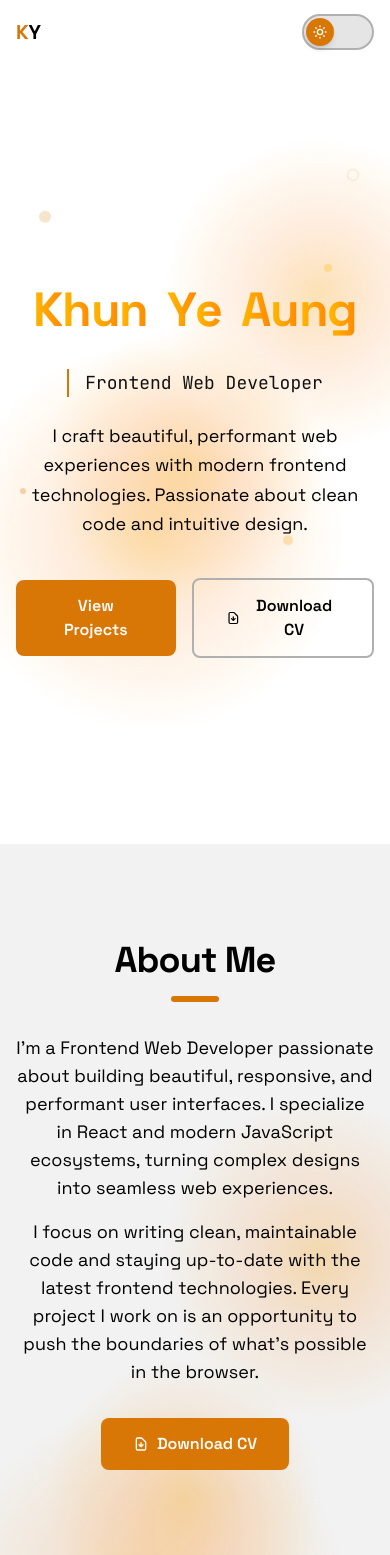
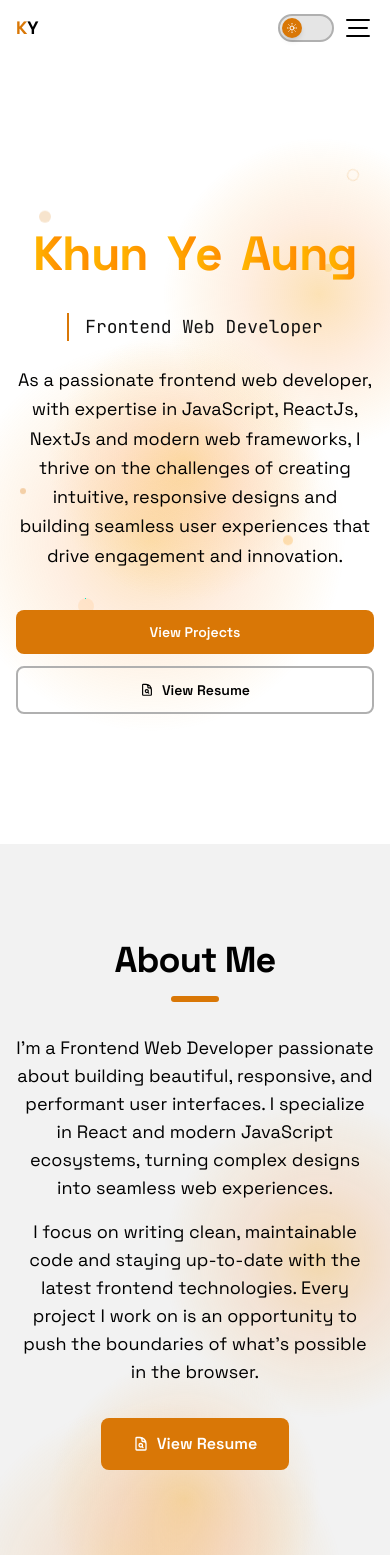
Before and after one commit to khun1997/portfolio, a Next.js app: page / in a window 390 px wide. Shown: the top 1555 px of the page. Built offline with nearby package versions, Linux system fonts and the light colour scheme.

Commit message:
feat:add resume and menu for responsive

```diff
--- a/src/components/About.tsx
+++ b/src/components/About.tsx
@@ -13,8 +13,10 @@ import {
   SiFramer,
   SiGit,
   SiFigma,
+  SiAstro,
+  SiStyledcomponents,
+  SiMui,
 } from "react-icons/si";
-import { LuSmartphone } from "react-icons/lu";
 
 interface TechItem {
   name: string;
@@ -39,6 +41,11 @@ const techStack: TechItem[] = [
     category: "Language",
     icon: <SiJavascript size={50} style={{ color: "#F7DF1E" }} />,
   },
+  {
+    name: "Astro",
+    category: "Framework",
+    icon: <SiAstro size={50} style={{ color: "#BC52EE" }} />,
+  },
   // {
   //   name: "HTML5",
   //   category: "Language",
@@ -55,6 +62,16 @@ const techStack: TechItem[] = [
     icon: <SiTailwindcss size={50} style={{ color: "#06B6D4" }} />,
   },
   {
+    name: "Styled Components",
+    category: "Styling",
+    icon: <SiStyledcomponents size={50} style={{ color: "#DB7093" }} />,
+  },
+  {
+    name: "MUI",
+    category: "Framework",
+    icon: <SiMui size={50} style={{ color: "#007FFF" }} />,
+  },
+  {
     name: "Framer Motion",
     category: "Animation",
     icon: <SiFramer size={50} style={{ color: "#0055FF" }} />,
@@ -68,11 +85,6 @@ const techStack: TechItem[] = [
     name: "Figma",
     category: "Design",
     icon: <SiFigma size={50} style={{ color: "#F24E1E" }} />,
-  },
-  {
-    name: "Responsive Design",
-    category: "Design",
-    icon: <LuSmartphone size={50} />,
   },
 ];
 
@@ -145,14 +157,15 @@ export default function About() {
             </p>
           </div>
 
-          {/* Download CV */}
+          {/* View Resume */}
           <a
-            href="/cv.pdf"
-            download
+            href="/resume.pdf"
+            target="_blank"
+            rel="noopener noreferrer"
             className="group relative inline-flex items-center gap-2 mt-8 px-8 py-3.5 bg-primary text-primary-foreground rounded-lg font-semibold overflow-hidden transition-all duration-300 cursor-pointer hover:shadow-lg hover:shadow-primary/30"
           >
             <svg
-              className="w-4 h-4 relative z-10 transition-transform duration-300 group-hover:-translate-y-0.5"
+              className="w-4 h-4 relative z-10"
               fill="none"
               viewBox="0 0 24 24"
               stroke="currentColor"
@@ -161,10 +174,10 @@ export default function About() {
               <path
                 strokeLinecap="round"
                 strokeLinejoin="round"
-                d="M12 10v6m0 0l-3-3m3 3l3-3m2 8H7a2 2 0 01-2-2V5a2 2 0 012-2h5.586a1 1 0 01.707.293l5.414 5.414a1 1 0 01.293.707V19a2 2 0 01-2 2z"
+                d="M19.5 14.25v-2.625a3.375 3.375 0 00-3.375-3.375h-1.5A1.125 1.125 0 0113.5 7.125v-1.5a3.375 3.375 0 00-3.375-3.375H8.25m5.231 13.481L15 17.25m-4.5-15H5.625c-.621 0-1.125.504-1.125 1.125v16.5c0 .621.504 1.125 1.125 1.125h12.75c.621 0 1.125-.504 1.125-1.125V11.25a9 9 0 00-9-9zm3.75 11.625a2.625 2.625 0 11-5.25 0 2.625 2.625 0 015.25 0z"
               />
             </svg>
-            <span className="relative z-10">Download CV</span>
+            <span className="relative z-10">View Resume</span>
             <span className="absolute inset-0 bg-black/10 translate-y-full group-hover:translate-y-0 transition-transform duration-300" />
           </a>
         </div>
--- a/src/components/Hero.tsx
+++ b/src/components/Hero.tsx
@@ -92,34 +92,36 @@ export default function Hero() {
         </div>
 
         <p
-          className={`text-foreground text-lg leading-relaxed max-w-lg mx-auto mb-10 transition-all duration-700 delay-300 ${
+          className={`text-foreground text-lg leading-relaxed max-w-4xl mx-auto mb-10 transition-all duration-700 delay-300 ${
             mounted ? "opacity-100 translate-y-0" : "opacity-0 translate-y-8"
           }`}
         >
-          I craft beautiful, performant web experiences with modern frontend
-          technologies. Passionate about clean code and intuitive design.
+          As a passionate frontend web developer, with expertise in JavaScript,
+          ReactJs, NextJs and modern web frameworks, I thrive on the challenges
+          of creating intuitive, responsive designs and building seamless user
+          experiences that drive engagement and innovation.
         </p>
 
         <div
-          className={`flex items-center justify-center gap-4 transition-all duration-700 delay-400 ${
+          className={`flex flex-col sm:flex-row items-center justify-center gap-3 sm:gap-4 transition-all duration-700 delay-400 ${
             mounted ? "opacity-100 translate-y-0" : "opacity-0 translate-y-8"
           }`}
         >
           <a
             href="#projects"
-            className="group relative px-8 py-3.5 bg-primary text-primary-foreground rounded-lg font-semibold overflow-hidden transition-all duration-300 cursor-pointer hover:shadow-lg hover:shadow-primary/30"
+            className="group relative w-full sm:w-auto px-6 sm:px-8 py-3 sm:py-3.5 bg-primary text-primary-foreground rounded-lg font-semibold overflow-hidden transition-all duration-300 cursor-pointer hover:shadow-lg hover:shadow-primary/30 text-sm sm:text-base"
           >
             <span className="relative z-10">View Projects</span>
             <span className="absolute inset-0 bg-black/10 translate-y-full group-hover:translate-y-0 transition-transform duration-300" />
           </a>
           <a
-            href="/cv.pdf"
-            download
-            className="relative inline-flex items-center gap-2 px-8 py-3.5 border-2 border-border text-foreground rounded-lg font-semibold hover:border-primary hover:text-primary transition-all duration-300 cursor-pointer group overflow-hidden"
+            href="/resume.pdf"
+            target="_blank"
+            rel="noopener noreferrer"
+            className="group relative inline-flex items-center justify-center gap-2 w-full sm:w-auto px-6 sm:px-8 py-3 sm:py-3.5 border-2 border-border text-foreground rounded-lg font-semibold overflow-hidden transition-all duration-300 cursor-pointer hover:border-primary hover:text-primary text-sm sm:text-base"
           >
-            <span className="absolute inset-0 bg-primary/0 group-hover:bg-primary/5 transition-colors duration-300 rounded-lg" />
             <svg
-              className="w-4 h-4 transition-transform duration-300 group-hover:-translate-y-0.5"
+              className="w-3.5 h-3.5 sm:w-4 sm:h-4 relative z-10"
               fill="none"
               viewBox="0 0 24 24"
               stroke="currentColor"
@@ -128,10 +130,11 @@ export default function Hero() {
               <path
                 strokeLinecap="round"
                 strokeLinejoin="round"
-                d="M12 10v6m0 0l-3-3m3 3l3-3m2 8H7a2 2 0 01-2-2V5a2 2 0 012-2h5.586a1 1 0 01.707.293l5.414 5.414a1 1 0 01.293.707V19a2 2 0 01-2 2z"
+                d="M19.5 14.25v-2.625a3.375 3.375 0 00-3.375-3.375h-1.5A1.125 1.125 0 0113.5 7.125v-1.5a3.375 3.375 0 00-3.375-3.375H8.25m5.231 13.481L15 17.25m-4.5-15H5.625c-.621 0-1.125.504-1.125 1.125v16.5c0 .621.504 1.125 1.125 1.125h12.75c.621 0 1.125-.504 1.125-1.125V11.25a9 9 0 00-9-9zm3.75 11.625a2.625 2.625 0 11-5.25 0 2.625 2.625 0 015.25 0z"
               />
             </svg>
-            <span className="relative z-10">Download CV</span>
+            <span className="relative z-10">View Resume</span>
+            <span className="absolute inset-0 bg-primary/5 opacity-0 group-hover:opacity-100 transition-opacity duration-300" />
           </a>
         </div>
       </div>
--- a/src/components/Navbar.tsx
+++ b/src/components/Navbar.tsx
@@ -16,6 +16,7 @@ export default function Navbar() {
   const pathname = usePathname();
   const [scrolled, setScrolled] = useState(false);
   const [active, setActive] = useState("hero");
+  const [menuOpen, setMenuOpen] = useState(false);
 
   useEffect(() => {
     const onScroll = () => {
@@ -34,6 +35,11 @@ export default function Navbar() {
     return () => window.removeEventListener("scroll", onScroll);
   }, [pathname]);
 
+  // Close menu on route change
+  useEffect(() => {
+    setMenuOpen(false);
+  }, [pathname]);
+
   return (
     <header
       className={`fixed top-0 left-0 right-0 z-50 transition-all duration-500 ${
@@ -42,10 +48,10 @@ export default function Navbar() {
           : "bg-transparent"
       }`}
     >
-      <nav className="max-w-7xl mx-auto px-4 sm:px-8 lg:px-16 h-16 flex items-center justify-between">
+      <nav className="max-w-7xl mx-auto px-4 sm:px-8 lg:px-16 h-14 sm:h-16 flex items-center justify-between">
         <Link
           href="/"
-          className="group text-xl font-bold text-foreground hover:text-primary transition-colors"
+          className="group text-lg sm:text-xl font-bold text-foreground hover:text-primary transition-colors"
         >
           <span className="text-primary group-hover:animate-wiggle inline-block">
             K
@@ -53,7 +59,8 @@ export default function Navbar() {
           Y
         </Link>
 
-        <div className="flex items-center gap-4 md:gap-8">
+        <div className="flex items-center gap-2 sm:gap-4">
+          {/* Desktop nav */}
           <ul className="hidden md:flex items-center gap-1">
             {navLinks.map((link) => {
               const sectionId = link.href.split("#")[1];
@@ -81,9 +88,64 @@ export default function Navbar() {
               );
             })}
           </ul>
+
           <ThemeToggle />
+
+          {/* Mobile hamburger */}
+          <button
+            onClick={() => setMenuOpen(!menuOpen)}
+            className="md:hidden relative w-8 h-8 flex flex-col items-center justify-center gap-1.5 cursor-pointer"
+            aria-label="Toggle menu"
+          >
+            <span
+              className={`block h-0.5 bg-foreground rounded-full transition-all duration-300 ${
+                menuOpen ? "w-6 rotate-45 translate-y-1" : "w-6"
+              }`}
+            />
+            <span
+              className={`block h-0.5 bg-foreground rounded-full transition-all duration-300 ${
+                menuOpen ? "opacity-0 w-0" : "w-5"
+              }`}
+            />
+            <span
+              className={`block h-0.5 bg-foreground rounded-full transition-all duration-300 ${
+                menuOpen ? "w-6 -rotate-45 -translate-y-1" : "w-6"
+              }`}
+            />
+          </button>
         </div>
       </nav>
+
+      {/* Mobile menu */}
+      <div
+        className={`md:hidden transition-all duration-300 overflow-hidden ${
+          menuOpen ? "max-h-64 opacity-100" : "max-h-0 opacity-0"
+        }`}
+      >
+        <ul className="px-4 pb-4 pt-2 bg-background/95 backdrop-blur-xl border-b border-border space-y-1">
+          {navLinks.map((link) => {
+            const sectionId = link.href.split("#")[1];
+            return (
+              <li key={link.href}>
+                <Link
+                  href={link.href}
+                  onClick={() => {
+                    setActive(sectionId);
+                    setMenuOpen(false);
+                  }}
+                  className={`block px-4 py-2.5 text-sm font-medium rounded-lg transition-all duration-200 ${
+                    pathname === "/" && active === sectionId
+                      ? "text-primary bg-primary/10"
+                      : "text-muted-foreground hover:text-foreground hover:bg-muted/50"
+                  }`}
+                >
+                  {link.label}
+                </Link>
+              </li>
+            );
+          })}
+        </ul>
+      </div>
     </header>
   );
 }
```
Also changed, not shown: src/components/ThemeToggle.tsx (+5 -5 lines), 1 other file (tests, documents, lock files or other folders).
